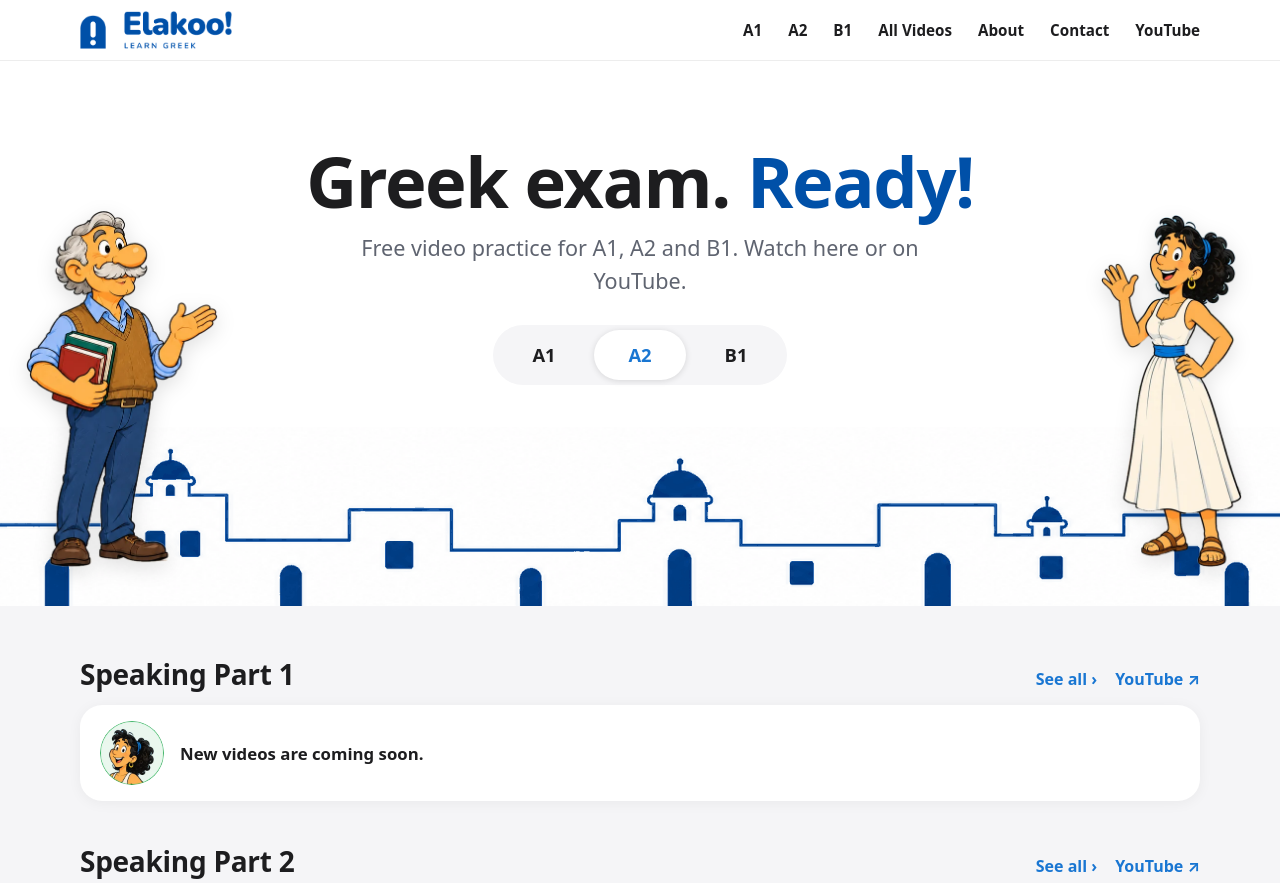
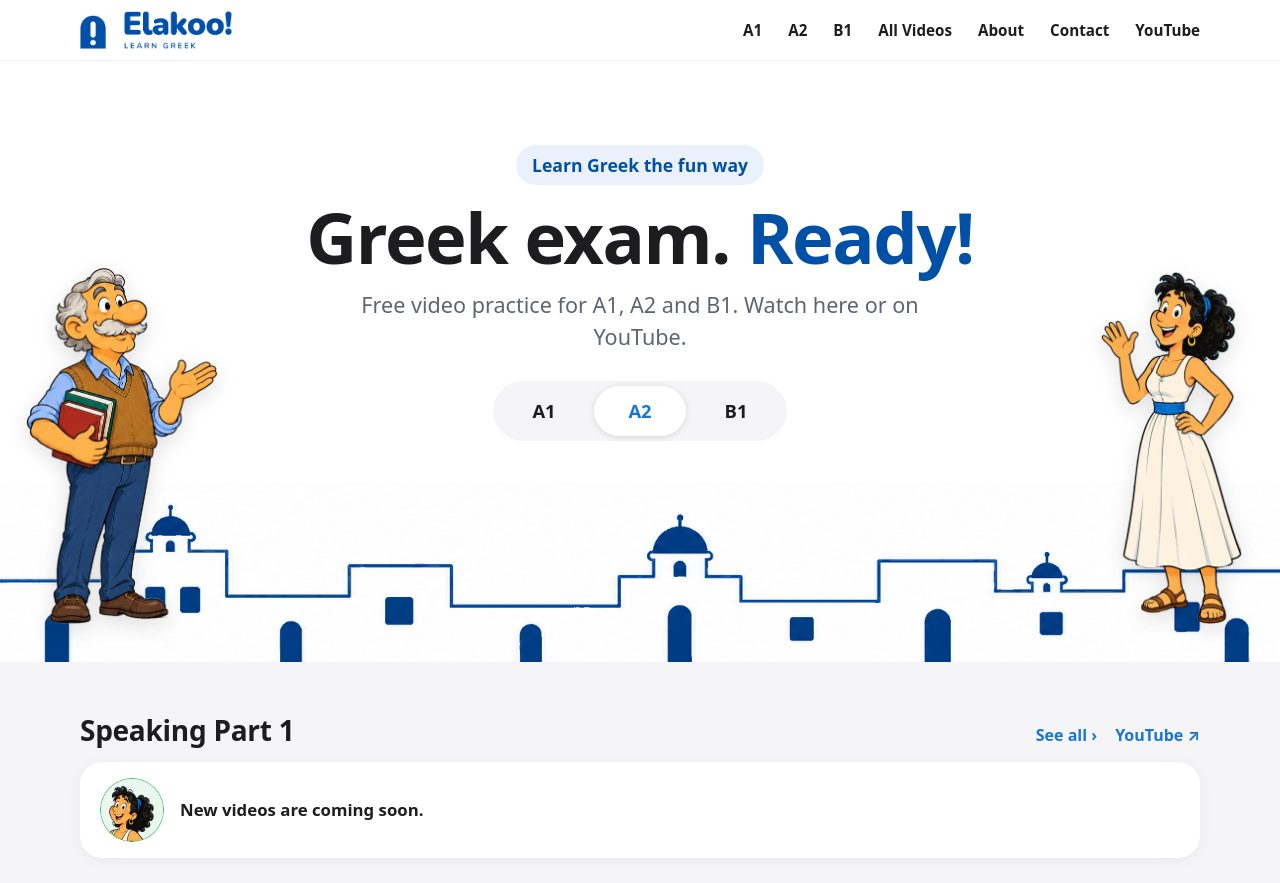
Before and after one commit to buninvik-cy/Elakoo, an Astro site: page / in a window 1280 px wide. Shown: the top 883 px of the page. Built offline with nearby package versions, Linux system fonts and the light colour scheme; Astro itself is replaced by a stand-in of ours.

Commit message:
Slogan 'Learn Greek the fun way' in hero, page title and footer
Co-Authored-By: Claude Opus 5.5 <noreply@anthropic.com>
Claude-Session: https://claude.ai/code/session_01W4qN8obkWdDhzzwc8AaMab

```diff
--- a/src/components/Footer.astro
+++ b/src/components/Footer.astro
@@ -4,7 +4,7 @@ const year = new Date().getFullYear();
 ---
 <footer class="site-footer">
   <div class="container footer-inner">
-    <span>© {year} Elakoo</span>
+    <span>© {year} Elakoo! · Learn Greek the fun way</span>
     <nav aria-label="Footer">
       <a href="/videos/">All Videos</a>
       <a href="/about/">About</a>
--- a/src/layouts/Base.astro
+++ b/src/layouts/Base.astro
@@ -12,7 +12,7 @@ interface Props {
   noindex?: boolean;
 }
 const { title, description = 'Free A2 & B1 Greek exam video practice. Watch here or on YouTube.', noindex = false } = Astro.props;
-const fullTitle = title === 'ELAKOO' ? 'ELAKOO - Greek exam video practice (A2 & B1)' : `${title} | ELAKOO`;
+const fullTitle = title === 'ELAKOO' ? 'Elakoo! – Learn Greek the fun way · Greek exam practice' : `${title} | Elakoo!`;
 const canonical = new URL(Astro.url.pathname, Astro.site);
 const ogImage = new URL('/og-image.png', Astro.site);
 ---
@@ -26,7 +26,7 @@ const ogImage = new URL('/og-image.png', Astro.site);
     <link rel="canonical" href={canonical} />
     {noindex && <meta name="robots" content="noindex" />}
     <meta property="og:type" content="website" />
-    <meta property="og:site_name" content="ELAKOO" />
+    <meta property="og:site_name" content="Elakoo!" />
     <meta property="og:title" content={fullTitle} />
     <meta property="og:description" content={description} />
     <meta property="og:url" content={canonical} />
--- a/src/pages/index.astro
+++ b/src/pages/index.astro
@@ -25,6 +25,7 @@ const levelList = LEVELS.map((l) => l.label).join(', ').replace(/, ([^,]*)$/, '
 <Base title="ELAKOO" description={`Free ${levelList} Greek exam video practice: speaking, writing, listening, stories and vocabulary. Watch here or on YouTube.`}>
   <section class="hero" id="levels" data-levels data-default={defaultLevel}>
     <div class="container hero-inner">
+      <p class="slogan">Learn Greek the fun way</p>
       <h1>Greek exam. <span class="hero-accent">Ready!</span></h1>
       <p class="lead">Free video practice for {levelList}. Watch here or on YouTube.</p>
       <div class="level-capsule" role="tablist" aria-label="Level">
--- a/src/styles/global.css
+++ b/src/styles/global.css
@@ -442,3 +442,4 @@ a { color: var(--blue); }
 .about-bg { object-position: 60% 100%; }
 .about-chars { bottom: clamp(6px, 1.6vw, 22px); isolation: isolate; }
 .stand::after { bottom: -5px; height: clamp(10px, 1.4vw, 18px); }
+.slogan { margin: 0 0 2px; display: inline-block; background: #eaf1fb; color: var(--blue); font-weight: 800; font-size: clamp(.95rem, 1.8vw, 1.1rem); padding: 7px 16px; border-radius: 999px; }
```
